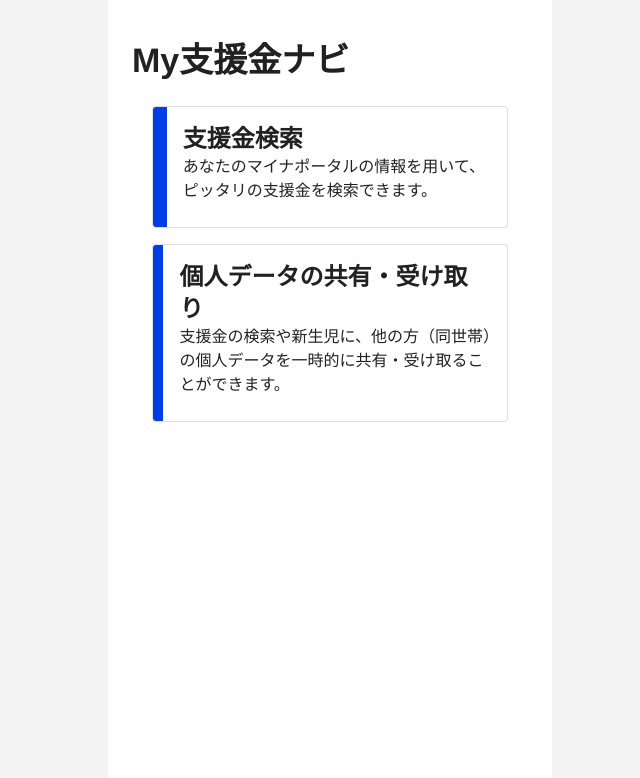
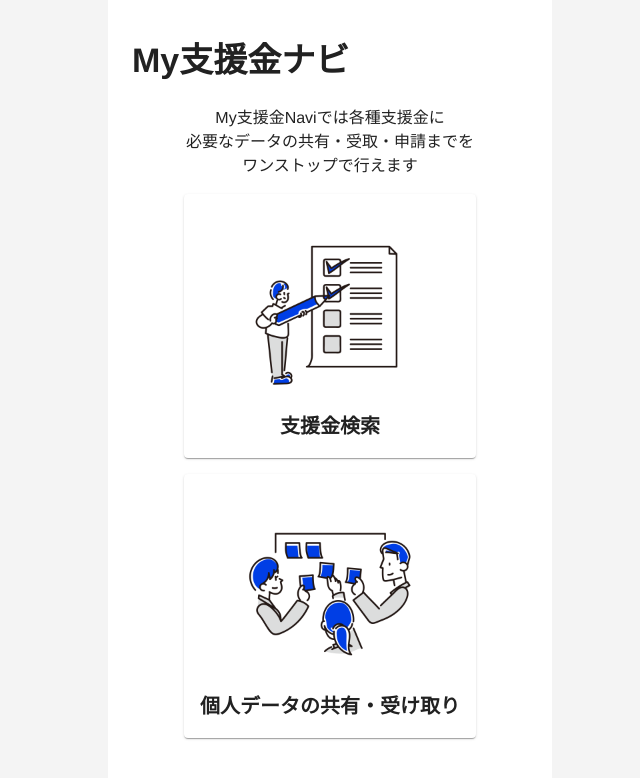
Before and after one commit to STECH-for-My-Shienkin-Navi/My-Shienkin-Navi, a React (Vite) app: page / in a window 1280 px wide. Shown: the top 778 px of the page, without its empty margins (310-950 px from the left). Built offline with nearby package versions, Linux system fonts and the light colour scheme.

Commit message:
fix: トップページのデザイン変更

```diff
--- a/src/components/pages/TopPage.tsx
+++ b/src/components/pages/TopPage.tsx
@@ -3,6 +3,9 @@
 import { MainLayout } from '../layout/MainLayout';
 import { Box, Card, CardContent, Stack, Typography } from '@mui/material';
 import { Row } from '../common/Row';
+import { CommonCard } from '../common/CommonCard';
+import checkpaper from '../../assets/checkpaper.png';
+import datashare from '../../assets/datashare.png';
 
 const cardStyle = {
   width: '90%',
@@ -16,12 +19,14 @@
   {
     title: '支援金検索',
     description: 'あなたのマイナポータルの情報を用いて、ピッタリの支援金を検索できます。',
+    img: checkpaper,
     path: '/SupportSearch',
   },
   {
     title: '個人データの共有・受け取り',
     description:
       '支援金の検索や新生児に、他の方（同世帯）の個人データを一時的に共有・受け取ることができます。',
+    img: datashare,
     path: '/DataTop',
   },
 ];
@@ -32,24 +37,28 @@
   return (
     <MainLayout title="My支援金ナビ">
       <Stack spacing={2}>
+        <Typography sx={{ textAlign: 'center' }}>
+          My支援金Naviでは各種支援金に
+          <br />
+          必要なデータの共有・受取・申請までを
+          <br />
+          ワンストップで行えます
+        </Typography>
         {cardItem.map((item) => {
           return (
-            <Card
+            <CommonCard
               key={item.title}
-              variant="outlined"
-              style={cardStyle}
-              onClick={() => navigate(item.path)}
+              onClick={() => {
+                navigate(item.path);
+              }}
             >
-              <Row>
-                <Box sx={{ bgcolor: 'primary.main', width: '25px' }} />
-                <CardContent>
-                  <Typography variant="h5" style={{ fontWeight: 'bold' }}>
-                    {item.title}
-                  </Typography>
-                  <Typography variant="body1">{item.description}</Typography>
-                </CardContent>
-              </Row>
-            </Card>
+              <Stack alignItems="center">
+                <img src={item.img} loading="lazy" style={{ width: '200px' }} alt={item.title} />
+                <Typography variant="h6" sx={{ textAlign: 'center' }}>
+                  {item.title}
+                </Typography>
+              </Stack>
+            </CommonCard>
           );
         })}
       </Stack>
```
Also changed, not shown: src/assets/checkpaper.png (added), src/assets/datashare.png (added).
